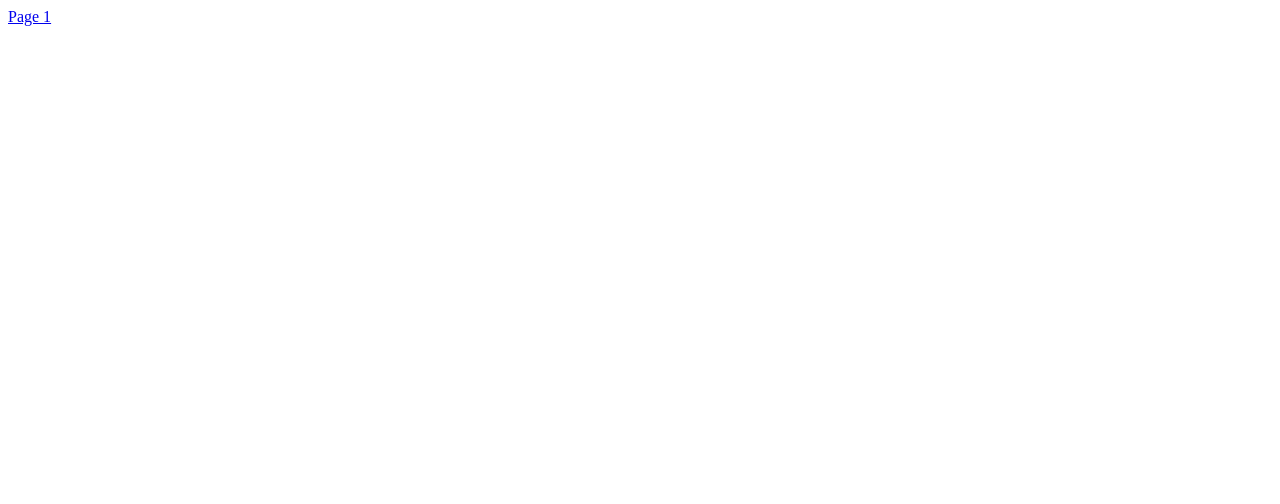
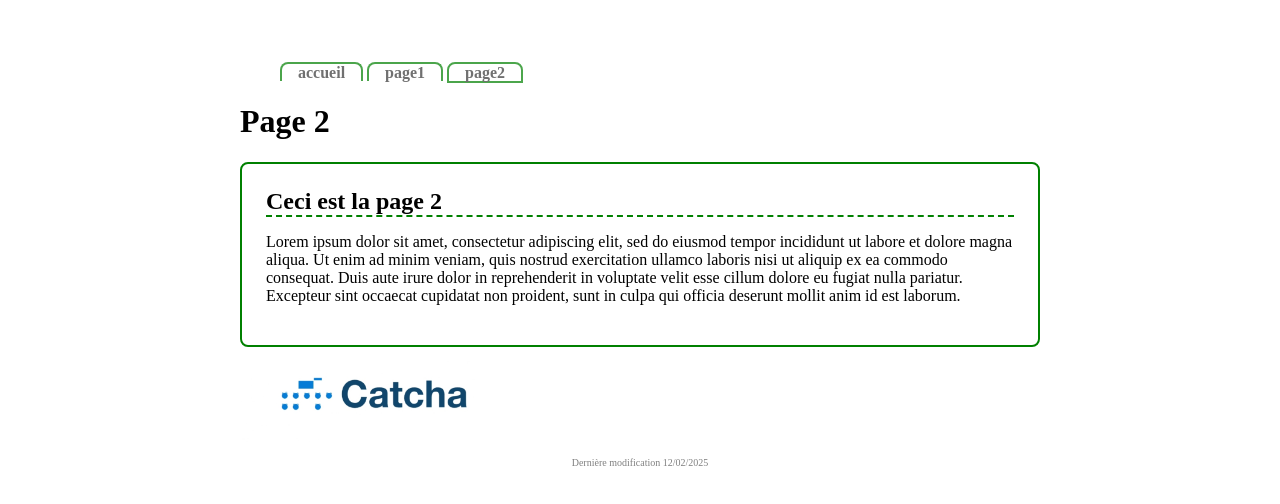
Before and after one commit to Mintoo200/Timed-Captcha, a website: page src/page2.html in a window 1280 px wide. Drawn offline with Linux system fonts and the light colour scheme.

Commit message:
feat: Add actual pages

```diff
--- a/src/page2.html
+++ b/src/page2.html
@@ -4,8 +4,31 @@
     <meta charset="UTF-8">
     <meta name="viewport" content="width=device-width, initial-scale=1">
     <title>Page1 | Timed Captcha</title>
+    <link href="/styles.css" rel="stylesheet">
 </head>
-<body>
-<a href="/page1">Page 1</a>
+<body style="--accent-color: green;">
+<nav>
+    <ul>
+        <li><a href="/">accueil</a></li>
+        <li><a href="/page1">page1</a></li>
+        <li><a aria-current="page" href="/page2">page2</a></li>
+    </ul>
+</nav>
+<header>
+    <h1>Page 2</h1>
+</header>
+<main>
+    <h2>Ceci est la page 2</h2>
+    <p>
+        Lorem ipsum dolor sit amet, consectetur adipiscing elit, sed do eiusmod tempor incididunt ut labore et dolore magna aliqua.
+        Ut enim ad minim veniam, quis nostrud exercitation ullamco laboris nisi ut aliquip ex ea commodo consequat.
+        Duis aute irure dolor in reprehenderit in voluptate velit esse cillum dolore eu fugiat nulla pariatur.
+        Excepteur sint occaecat cupidatat non proident, sunt in culpa qui officia deserunt mollit anim id est laborum.
+    </p>
+</main>
+<footer>
+    <img src="logo.jpeg" alt="">
+    <p>Dernière modification <time>12/02/2025</time></p>
+</footer>
 </body>
 </html>
--- /dev/null
+++ b/src/styles.css
@@ -0,0 +1,60 @@
+:root {
+  --accent-color: #F02F34;
+}
+
+body {
+  max-width: 800px;
+  margin: 5% auto;
+}
+
+nav li {
+  display: inline-block;
+  margin: 0;
+}
+a {
+  color: #353535;
+  text-decoration: none;
+  font-weight: bold;
+  padding: 0 1em;
+  border: 2px solid var(--accent-color);
+  opacity: 70%;
+  border-top-left-radius: 0.5em;
+  border-top-right-radius: 0.5em;
+}
+
+a:hover, a:focus-visible {
+  opacity: 1;
+}
+
+a:not([aria-current="page"]) {
+  border-bottom: none;
+}
+
+main {
+  border: 2px solid;
+  border-color: var(--accent-color);
+  padding:1.5em;
+  border-radius:0.5em;
+}
+
+h2 {
+  margin: 0;
+  border-bottom: 2px dashed var(--accent-color);
+}
+
+footer {
+  text-align: center;
+  color: grey;
+  font-size: 10px;
+
+}
+
+img{
+  display: block;
+  height: 10em;
+  justify-content: right;
+}
+
+main a {
+  color: var(--accent-color);
+}
```
Also changed, not shown: src/index.html (added, +34 -0 lines), src/index.js (+15 -1 lines), src/page1.html (+25 -2 lines), src/logo.jpeg (added).
